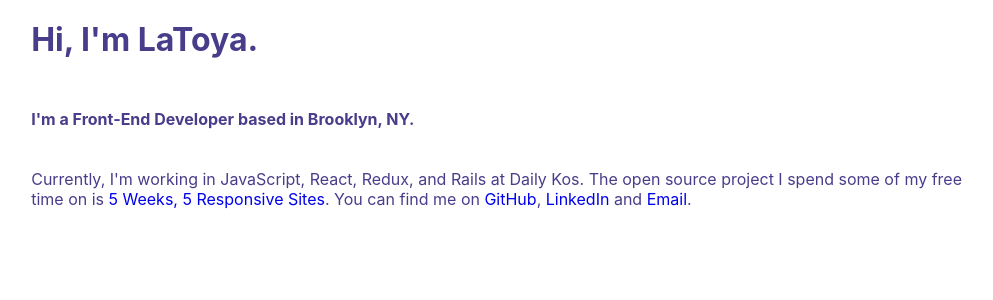
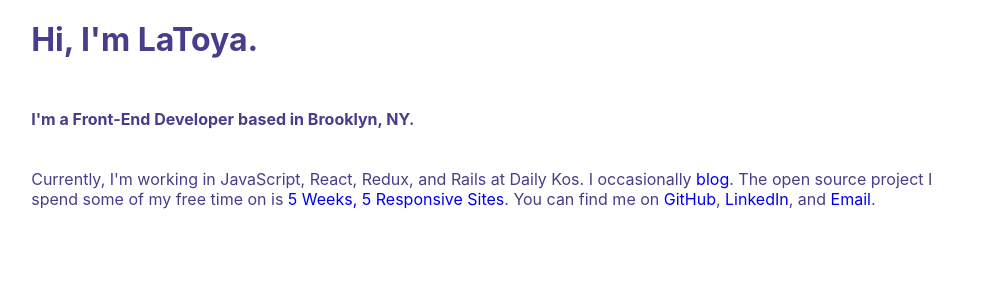
Before and after one commit to latoyaallen/latoya-allen.com, a React (Create React App) app: page / in a window 1280 px wide. Shown: the top 300 px of the page, without its empty margins (84-1077 px from the left). Built offline with nearby package versions, Linux system fonts and the light colour scheme.

Commit message:
Add Blog

```diff
--- a/src/App.js
+++ b/src/App.js
@@ -47,6 +47,16 @@ const styles = StyleSheet.create({
   },
 });
 
+const Blog = () => (
+  <a
+    className={css(styles.links)}
+    href="https://latoyaallen.blog"
+    target="_blank"
+    rel="noopener noreferrer">
+    blog
+  </a>
+);
+
 const CurrentProject = () => (
   <a
     className={css(styles.links)}
@@ -88,12 +98,11 @@ const Email = () => (
 );
 
 function App() {
-
   return (
     <div>
       <h1 className={css(styles.nameText)}> Hi, I'm LaToya.</h1>
       <h4 className={css(styles.jobText)}>I'm a Front-End Developer based in Brooklyn, NY.</h4>
-      <p className={css(styles.mainText)}>Currently, I'm working in JavaScript, React, Redux, and Rails at Daily Kos. The open source project I spend some of my free time on is {<CurrentProject />}. You can find me on {<GitHub />}, {<LinkedIn />} and {<Email />}.</p>
+      <p className={css(styles.mainText)}>Currently, I'm working in JavaScript, React, Redux, and Rails at Daily Kos. I occasionally {<Blog />}. The open source project I spend some of my free time on is {<CurrentProject />}. You can find me on {<GitHub />}, {<LinkedIn />}, and {<Email />}.</p>
     </div>
   );
 }
```
